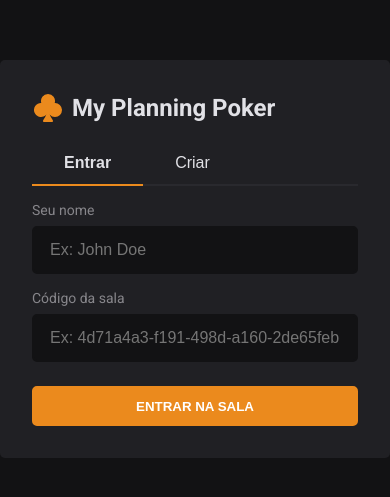
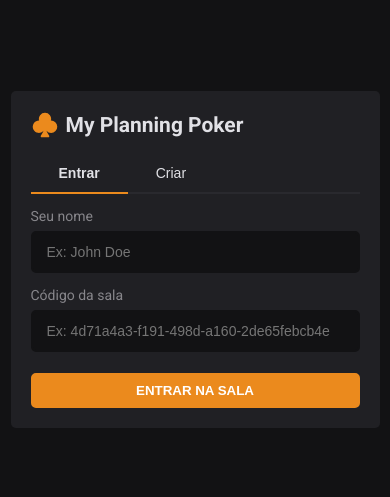
Before and after one commit to Jonatan966/my-planning-poker, a Next.js app: page / in a window 390 px wide. Shown: the part 163-660 px from the top of the page. Built offline with nearby package versions, Linux system fonts and the light colour scheme.

Commit message:
feat: improve app responsivity

```diff
--- a/src/components/ui/point-button/styles.module.css
+++ b/src/components/ui/point-button/styles.module.css
@@ -11,6 +11,8 @@
   border-radius: 5px;
 
   transition: transform 0.2s;
+
+  flex-shrink: 0;
 }
 
 .pointButtonContainer:not(:disabled):hover,
--- a/src/pages/index.tsx
+++ b/src/pages/index.tsx
@@ -8,7 +8,8 @@ function HomePage() {
   const [menu, setMenu] = useState("enter");
 
   return (
-    <section className={styles.container}>
+    <div className={styles.container}>
+      <section className={styles.contentBox}>
         <div className={styles.appName}>
           <img src="favicon.svg" alt="Logotipo da aplicação" />
           <h1>My Planning Poker</h1>
@@ -30,6 +31,7 @@ function HomePage() {
 
         <ConnectionForm menu={menu} />
       </section>
+    </div>
   );
 }
 
--- a/src/styles/global.css
+++ b/src/styles/global.css
@@ -4,8 +4,13 @@
   box-sizing: border-box;
 }
 
+html,
+body {
+  height: 100%;
+}
+
 html {
-  font-family: "Roboto", sans-serif;
+  font: 400 1rem "Roboto", sans-serif;
 }
 
 body,
@@ -19,12 +24,45 @@ button {
 }
 
 body {
-  height: 100vh;
   background-color: #121214;
+}
+
+/* width */
+::-webkit-scrollbar {
+  height: 7.5px;
+  width: 7.5px;
+}
+
+/* Track */
+::-webkit-scrollbar-track {
+  background: #f1f1f1;
+}
+
+/* Handle */
+::-webkit-scrollbar-thumb {
+  background: #505059;
+}
+
+/* Handle on hover */
+::-webkit-scrollbar-thumb:hover {
+  background: #323238;
 }
 
 #__next {
   display: flex;
   flex-direction: column;
-  height: 100vh;
+  height: 100%;
+  /* height: 100vh; */
 }
+
+@media (max-width: 1080px) {
+  html {
+    font-size: 93.75%;
+  }
+}
+
+@media (max-width: 720px) {
+  html {
+    font-size: 87.5%;
+  }
+}
--- a/src/styles/pages/home.module.css
+++ b/src/styles/pages/home.module.css
@@ -1,6 +1,13 @@
 .container {
-  margin: auto;
+  flex: 1;
+  display: flex;
+  align-items: center;
+  justify-content: center;
+}
+
+.contentBox {
   padding: 32px;
+  margin: 0.75rem;
 
   border-radius: 5px;
 
@@ -20,3 +27,9 @@
   align-items: center;
   gap: 0.5rem;
 }
+
+@media (min-width: 320px) and (max-width: 480px) {
+  .contentBox {
+    padding: 20px;
+  }
+}
--- a/src/styles/pages/room.module.css
+++ b/src/styles/pages/room.module.css
@@ -3,3 +3,9 @@
 
   display: flex;
 }
+
+@media (max-width: 720px) {
+  .mainConatainer {
+    padding-bottom: 6.5rem;
+  }
+}
```
Also changed, not shown: src/components/domain/points-list/styles.module.css (+26 -0 lines), src/components/domain/room-header/styles.module.css (+6 -1 lines), src/components/domain/table/styles.module.css (+17 -0 lines). Lines whose indentation alone changed are shown as unchanged.
